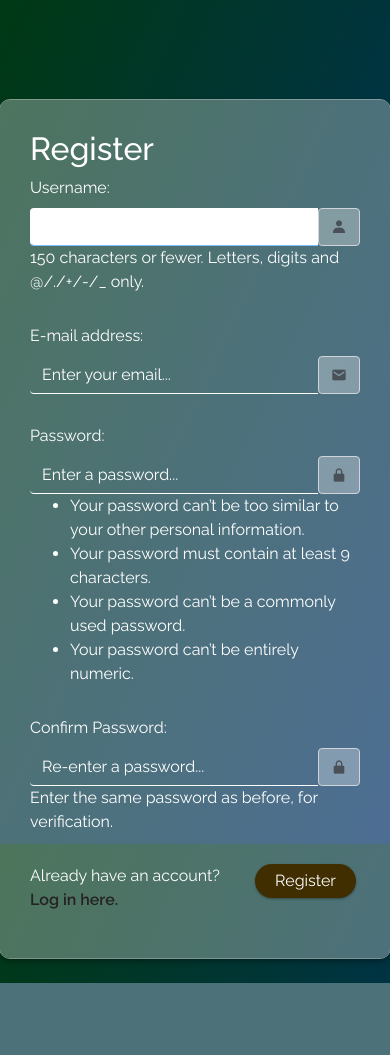
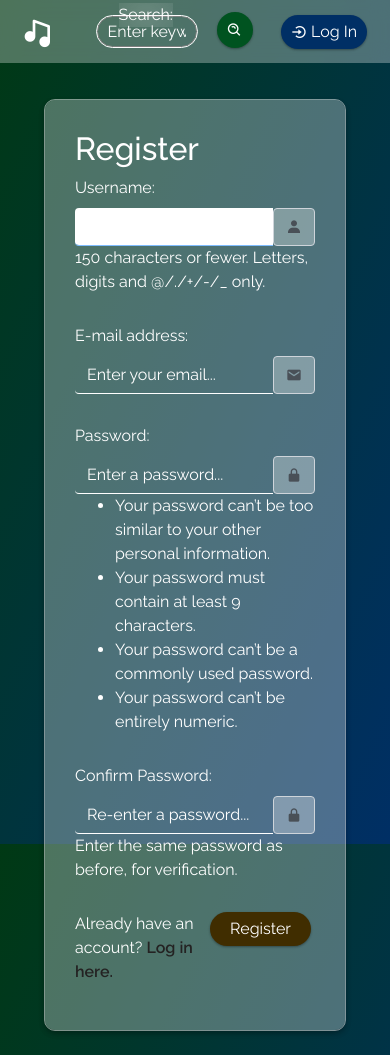
Before and after one commit to pecodeliar/JukeworkWeb, a Django app: page /users/auth/register in a window 390 px wide. Before the commit the page ends 983 px from the top, so only its background shows below. Run offline with Django 4.2, Linux system fonts and the light colour scheme; data that the repository does not hold is empty.

Commit message:
Nav bar for mobile and auth responsiveness

```diff
--- a/core/static/core/css/media.css
+++ b/core/static/core/css/media.css
@@ -1,7 +1,7 @@
-@media screen and (min-width: 1000px) {
+@media screen and (min-width: 1061px) {
 
   #search-full-label {
-    display: inline-block;;
+    display: inline-block;
   }
 
   #search-short-label {
@@ -19,23 +19,15 @@
 
 }
 
-@media screen and (max-width: 990px) {
+@media screen and (max-width: 1060px) {
 
   /*body {
-    background: grey;
+    background: black;
   }*/
 
   .profile-nav-btn {
     padding: 0 50px;
   }
-
-}
-
-@media screen and (max-width: 920px) {
-
-  /*body {
-    background: purple;
-  }*/
 
   #search-full-label {
     display: none;
@@ -61,6 +53,50 @@
 
   #search-btn i {
     display: block;
+  }
+
+}
+
+@media screen and (max-width: 990px) {
+
+  /*body {
+    background: grey;
+  }*/
+}
+
+@media screen and (max-width: 920px) {
+
+  /*body {
+    background: purple;
+  }*/
+
+  #main-nav {
+    padding: 0 16px;
+  }
+
+  #search-form{
+    position: relative;
+  }
+
+  #search-short-label {
+    position: absolute;
+    top: -0.4ex;
+    z-index: 1;
+    left: 2em;
+    background-color: rgba(255,255,255,0.025);
+    backdrop-filter: blur(20px);
+    padding: 0 5px;
+  }
+
+  #search-inp {
+    border: 1px solid gray;
+    position: relative;
+    margin: 10px;
+    width: 150px;
+  }
+
+  #search-btn {
+    margin: 0;
   }
 
   .posts-container {
@@ -90,6 +126,7 @@
     width: 150px;
     height: 150px;
   }
+
 }
 
 @media screen and (max-width: 768px) {
@@ -98,36 +135,25 @@
     background: pink;
   }*/
 
-  #search-form{
-    position: relative;
+  #main-nav {
+    padding: 1px 8px;
   }
 
-  #search-short-label{
-    position: absolute;
-    top: -0.4ex;
-    z-index: 1;
-    left: 2em;
-    background-color: var(--main);
-    padding: 0 5px;
+  #nav-right #reg-link {
+    display: none;
   }
 
   #search-inp {
-    border: 1px solid gray;
-    position: relative;
-    margin: 10px;
-    width: 150px;
+    padding: 5px 10px;
+    width: 100px;
   }
 
-  #search-btn {
-    margin: 0;
+  .nav-bar-pfp {
+    margin-right: 0;
   }
 
-  #nav-right {
-    margin-top: 10px;
-  }
-
-  .nb-brand {
-    margin-top: 13px;
+  .drpdwn-btn span {
+    display: none;
   }
 
   #genre-sidebar fieldset {
@@ -195,6 +221,23 @@
     background: blue;
   }*/
 
+  #main-nav {
+    margin: 8px;
+  }
+
+  .drpdwn-btn i {
+    margin-left: 0;
+  }
+
+  #pro-dropdown-cnt {
+    right: 8px;
+    margin-top: 32px;
+  }
+
+  .auth-container {
+    max-width: 400px;
+  }
+
   #search-inp {
     padding: 5px 10px;
     width: 100px;
@@ -224,16 +267,56 @@
     padding: 0 20px;
   }
 
+  #profile-info-pfp {
+    margin-right: 24px;
+  }
+
+  #profile-info-pfp img {
+    height: 150px;
+    width: 150px;
+  }
+
+  #info-username {
+    font-size: 1.25rem;
+    margin-bottom: 0;
+    margin-right: 4px;
+  }
+
 }
 
 @media screen and (max-width: 480px) {
 
-  /*body {
-    background: green;
-  }*/
+  body {
+    /*background: green;*/
+    margin-top: 72px;
+  }
 
   #main-nav {
+    position: fixed;
+    top: 0;
+    margin: 0;
+    width: 100%;
+    border-radius: 0;
+    box-shadow: none;
+    outline: none;
+    backdrop-filter: blur(10px);
+  }
+
+  .brand-logo {
+    font-size: 2rem;
+  }
+
+  .nb-brand p {
     display: none;
+  }
+
+  #pro-dropdown-cnt {
+    right: 8px;
+    margin-top: 24px;
+  }
+
+  .auth-container {
+    max-width: 300px;
   }
 
   #genre-sidebar {
@@ -284,7 +367,6 @@
 }
 
   .post-btn-cont {
-
     padding-right: 0;
   }
 
@@ -323,10 +405,6 @@
 
   #profile-info-cont {
     width: 100%;
-  }
-
-  #profile-info-pfp {
-    margin-right: 24px;
   }
 
   #profile-info-pfp img {
--- a/core/static/core/css/styles.css
+++ b/core/static/core/css/styles.css
@@ -196,7 +196,7 @@ a.skip-main:focus, a.skip-main:active {
 }
 
 .pro-dropdown {
-    margin-left: 35px;
+    margin-left: 8px;
     padding: 6px;
     border-top-left-radius: 15px;
     border-top-right-radius: 15px;
--- a/core/static/core/javascript/script.js
+++ b/core/static/core/javascript/script.js
@@ -18,8 +18,10 @@ document.addEventListener('DOMContentLoaded', function() {
         // Adding logged in user as their own item in session storage
         const check = document.getElementById("user-menu");
         if (check !== null) {
+            console.log()
             const loggedInUser = parseInt(check.dataset.user);
-            if (sessionStorage.getItem("loggedInUser") === null) {
+            if (sessionStorage.getItem("loggedInUser") === null || (sessionStorage.getItem("loggedInUser") !== null && sessionStorage.getItem("loggedInUser") === "null")) {
+                console.log("in here")
                 const userInfo = JSON.parse(sessionStorage.getItem("users"))[loggedInUser];
                 sessionStorage.setItem("loggedInUser", JSON.stringify(userInfo));
                 // Adding since for users lists, ids are the keys
@@ -310,6 +312,9 @@ function profileDropdownMenu() {
     dropdownCnt.setAttribute("id", "pro-dropdown-cnt");
     dropdownDiv.append(dropdownCnt);
 
+    const dropdownUsername = document.createElement("span");
+    dropdownBtn.append(dropdownUsername);
+
     const profileLink = document.createElement("a");
     profileLink.setAttribute("class", "nav-dropdown-item");
     profileLink.setAttribute("href", `/users/${user.id}`);
@@ -349,7 +354,7 @@ function profileDropdownMenu() {
     logoutLink.prepend(logoutLinkIcon);
     dropdownCnt.append(logoutLink);
 
-    dropdownBtn.innerText = user.username;
+    dropdownUsername.innerText = user.username;
 
     // Profile Picture
     const pfpDiv = document.createElement("div");
--- a/users/static/users/auth.js
+++ b/users/static/users/auth.js
@@ -78,7 +78,7 @@ function loginForm() {
     redirect.setAttribute("class", "auth-rdrt");
     const redirectLink = document.createElement("a");
     redirect.append(redirectLink);
-    redirectLink.setAttribute("href", "/auth/register");
+    redirectLink.setAttribute("href", "/users/auth/register");
     redirectLink.innerText = "Register here.";
 
 }
@@ -214,7 +214,7 @@ function registerForm() {
     redirect.setAttribute("class", "auth-rdrt");
     const redirectLink = document.createElement("a");
     redirect.append(redirectLink);
-    redirectLink.setAttribute("href", "/auth/login");
+    redirectLink.setAttribute("href", "/users/auth/login");
     redirectLink.innerText = "Log in here.";
 
 }
```
